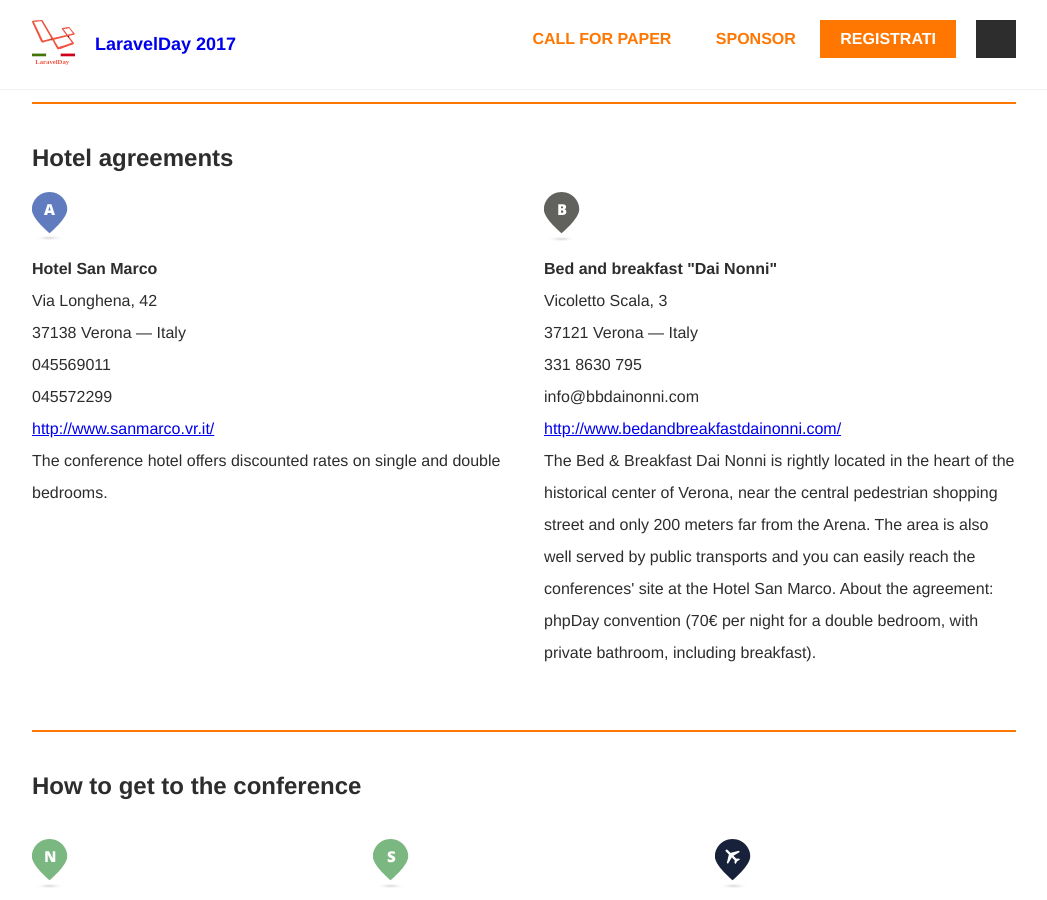
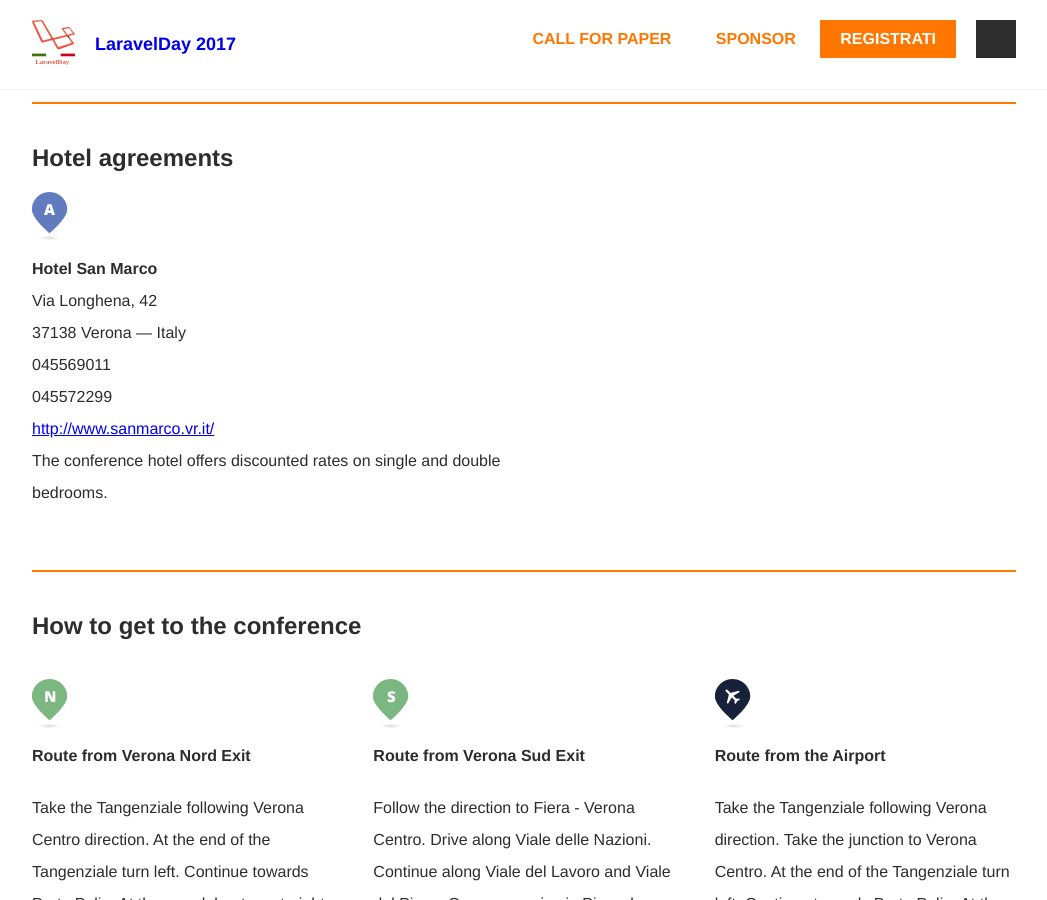
Before and after one commit to GrUSP/2017.laravelday.it, a Jekyll site: the page built from venue.html, in a window 1280 px wide and 900 px high, scrolled down 782 px. Shown: the whole window, without its empty margins (116-1163 px from the left). Built offline with Jekyll 4.4.1, drawn with Linux system fonts in a browser that asks for light colours; some web fonts are replaced.

Commit message:
Update venue.html

```diff
--- a/venue.html
+++ b/venue.html
@@ -30,15 +30,6 @@
         The conference hotel offers discounted rates on single and double bedrooms.
     </p>
 
-    <p class="row__column">
-        <img src="/img/{{ site.data.conference.slug }}/marker_hotel_b.png"><br><strong class="row__title">Bed and breakfast "Dai Nonni"</strong><br>
-        Vicoletto Scala, 3<br>
-        37121 Verona — Italy<br>
-        331 8630 795<br>
-        info@bbdainonni.com<br>
-        <a href="http://www.bedandbreakfastdainonni.com/">http://www.bedandbreakfastdainonni.com/</a><br>
-        The Bed & Breakfast Dai Nonni is rightly located in the heart of the historical center of Verona, near the central pedestrian shopping street and only 200 meters far from the Arena. The area is also well served by public transports and you can easily reach the conferences' site at the Hotel San Marco. About the agreement: phpDay convention (70€ per night for a double bedroom, with private bathroom, including breakfast).
-      </p>
   </div>
 
   <hr class="hr">
```
